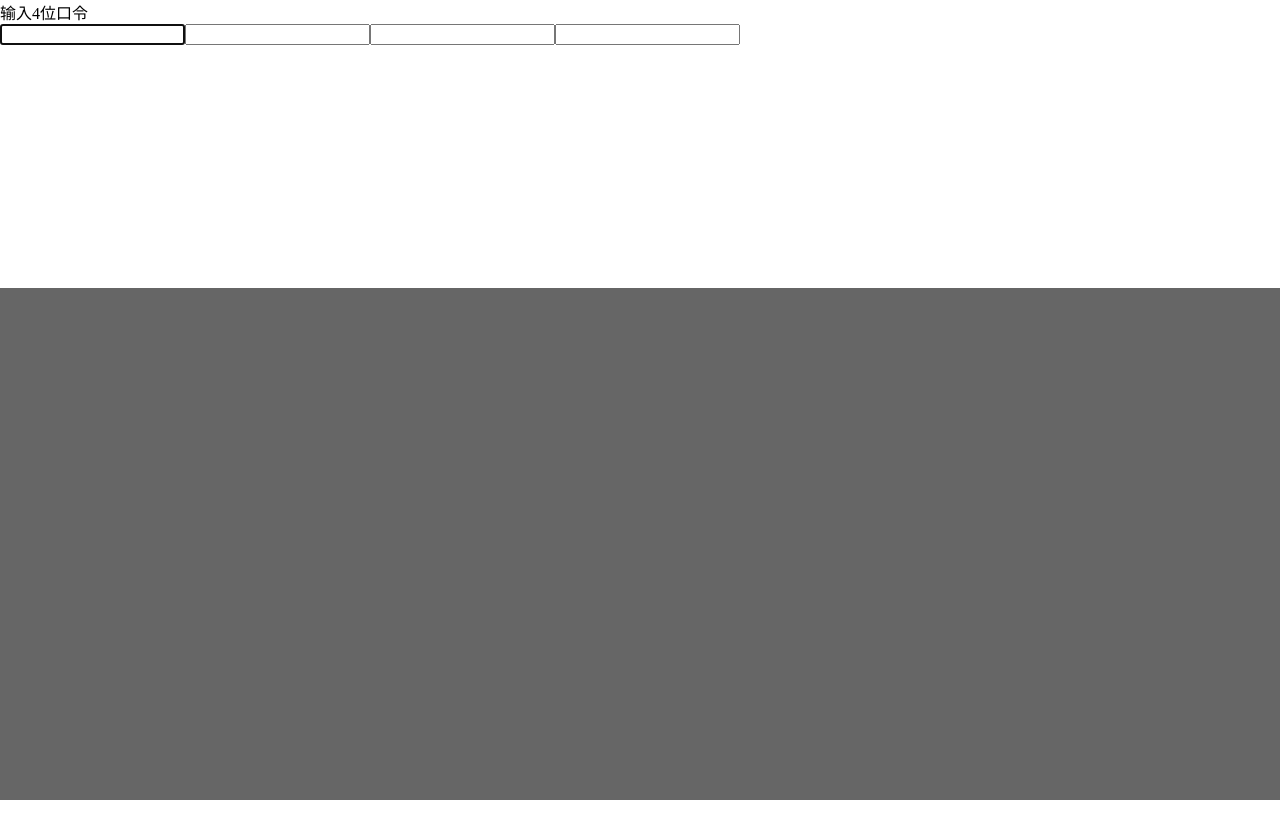
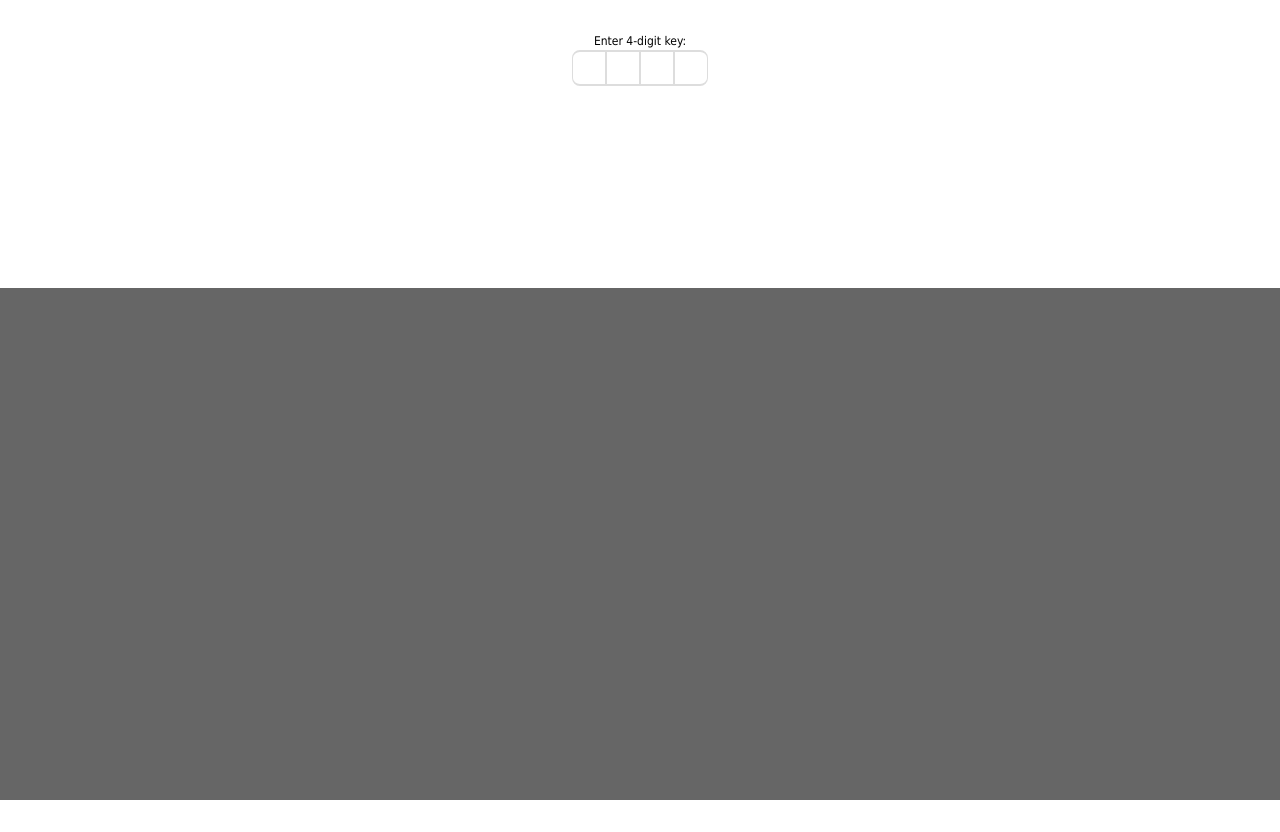
Before and after one commit to hengwusanren/DigitKeyBox, a plain HTML site: page src/index.html in a window 1280 px wide. Before the commit the page ends 800 px from the top, so only its background shows below. Drawn offline with nearby package versions, Linux system fonts and the light colour scheme.

Commit message:
update: style of input box.

```diff
--- a/src/index.html
+++ b/src/index.html
@@ -58,13 +58,13 @@
                 digitInputTitle: '#inputBox_title'
             },
             digitInputHints: {
-                checking: '正在验证...',
-                wrong: '验证码错误！请重新输入。',
-                pleaseInput: '请输入验证码。',
-                right: '通过验证！'
+                checking: 'Checking',
+                wrong: 'Wrong key. Please try again.',
+                pleaseInput: 'Please enter your key.',
+                right: 'Accepted!'
             },
             getDigitInputTitle: function () {
-                return '输入' + DemoConfig.digitKeyLength.toString() + '位口令';
+                return 'Enter ' + DemoConfig.digitKeyLength.toString() + '-digit key:';
             },
             init: function () {
                 DemoView.prepareDigitInputs(DemoConfig.digitKeyLength);
@@ -98,11 +98,7 @@
                     return false;
                 });
                 $digitInputs.on('input propertychange', function (event) {
-                    var newCode = DemoView.getDigitKeyString();
-                    DemoView.log('current key: ' + newCode);
-                    if(newCode.length == DemoConfig.digitKeyLength) {
-                        DemoController.checkKey();
-                    }
+                    //todo
                 });
                 $digitInputs.focus(function (event) {
                     DemoView.curDigitInput = parseInt($(event.target).data('index'));
@@ -122,15 +118,20 @@
                 }
                 return keyStr;
             },
+			checkKey: function () {
+				var curKey = DemoView.getDigitKeyString();
+				DemoView.log('current key: ' + curKey);
+				if(curKey.length == DemoConfig.digitKeyLength) {
+					DemoView.openHint('checking');
+					DemoController.checkKey(curKey);
+				}
+			},
             inputDigitForward: function (inputObj) {
-                /*
-                var curIndex = $(inputObj).data('index');
-                if(curIndex >= DemoConfig.digitKeyLength - 1) return;
-                DemoView.digitInputs[curIndex + 1].focus();
-                */
-
                 var curKeyLen = DemoView.getDigitKeyString().length;
-                if(curKeyLen == DemoConfig.digitKeyLength) return;
+                if(curKeyLen >= DemoConfig.digitKeyLength) {
+					DemoView.checkKey();
+					return;
+				}
                 DemoView.digitInputs[curKeyLen].focus();
 
                 DemoView.closeHint();
@@ -179,9 +180,8 @@
             init: function () {
                 DemoView.init();
             },
-            checkKey: function () {
-                DemoView.openHint('checking');
-                var curKey = DemoView.getDigitKeyString();
+            checkKey: function (curKey) {
+				if(!curKey) curKey = DemoView.getDigitKeyString();
                 setTimeout(function () {
                     if(curKey == DemoFakeData.key) {
                         DemoView.openHint('right');
@@ -204,7 +204,34 @@
             padding: 0;
             border: 0;
             margin: 0;
+			font: 12px/1.5 tahoma, arial, \5b8b\4f53;
         }
+		#inputBox_wrapper {
+			text-align: center;
+			margin: 32px 0;
+			padding: 0 16px;
+		}
+		#inputBox_inputs input {
+		    width: 32px;
+			height: 32px;
+			line-height: 32px;
+			text-align: center;
+			border-top: 2px solid #ddd;
+			border-right: 1px solid #ddd;
+			border-bottom: 2px solid #ddd;
+			border-left: 1px solid #ddd;
+			padding: 0;
+			margin: 0;
+			outline: none;
+		}
+		#inputBox_inputs input:first-of-type {
+			border-left: 1px solid #ddd;
+			border-radius: 8px 0 0 8px;
+		}
+		#inputBox_inputs input:last-of-type {
+			border-right: 1px solid #ddd;
+			border-radius: 0 8px 8px 0;
+		}
     </style>
 </head>
 <body>
@@ -222,10 +249,10 @@
                     "></div>
     </div>
     <div id="inputBox_hint">
-        <div class="checking">正在验证...</div>
-        <div class="wrong">验证码错误！请重新输入。</div>
-        <div class="pleaseInput">请输入验证码。</div>
-        <div class="right">通过验证！</div>
+        <div class="checking">Checking...</div>
+        <div class="wrong">Wrong key. Please try again.</div>
+        <div class="pleaseInput">Please enter your key.</div>
+        <div class="right">Accepted!</div>
     </div>
 </div>
 
```
